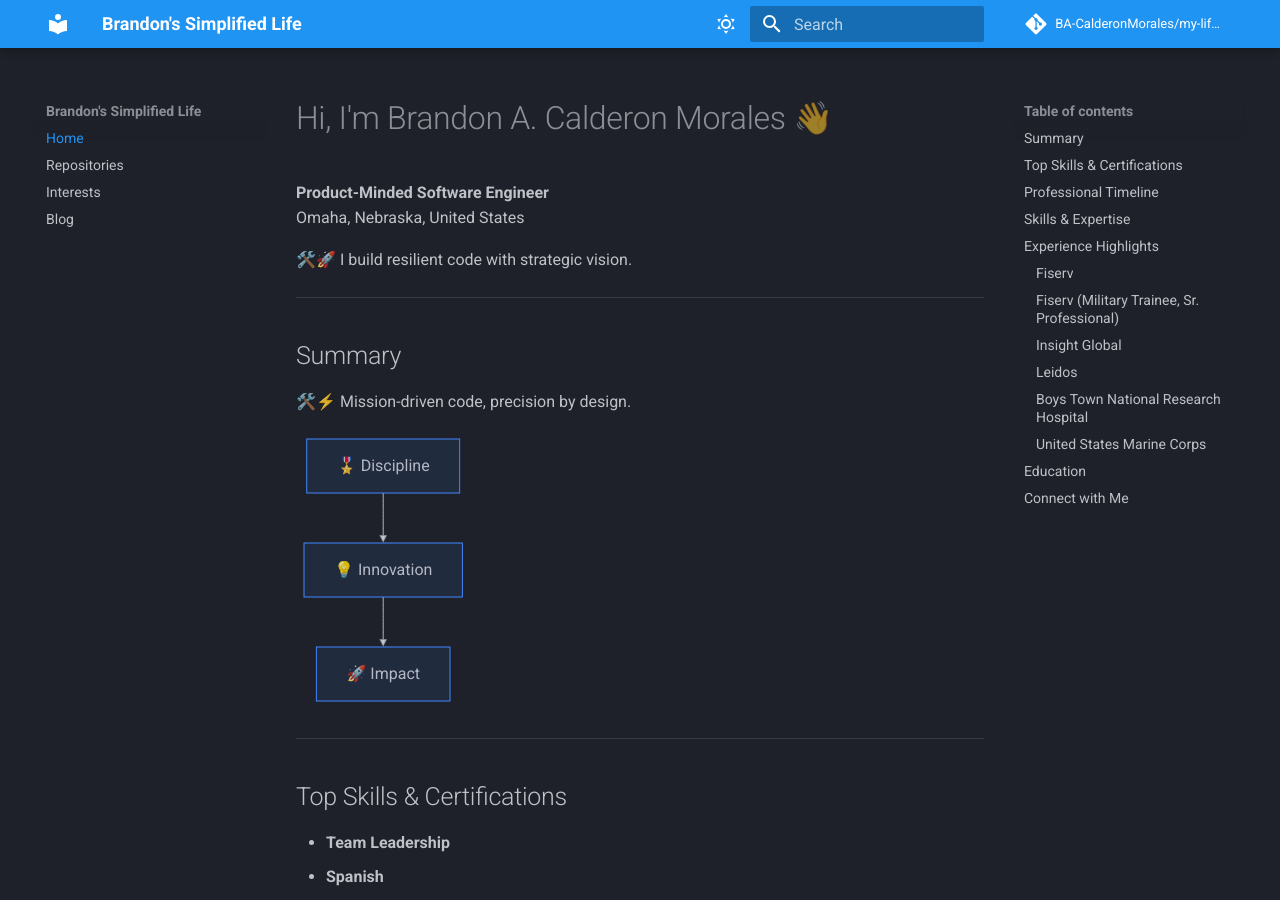
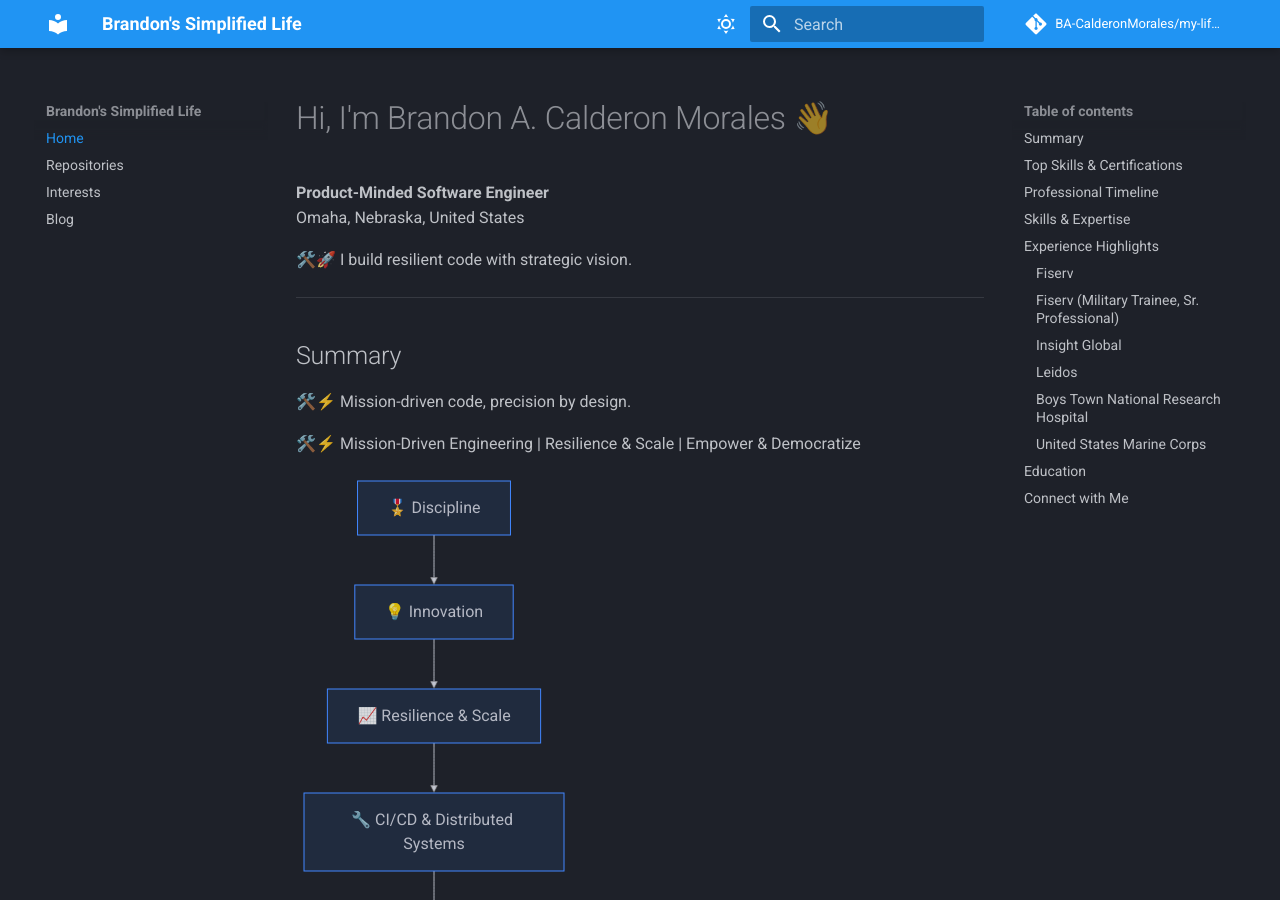
Before and after one commit to BrandenStudentDev/my-life-as-a-dev, an MkDocs documentation site: the page built from docs/index.md, in a window 1280 px wide and 900 px high. Built offline with MkDocs 1.6.1 and Material for MkDocs 9.7.7, drawn with Linux system fonts in a browser that asks for light colours; comment, search, counter and statistics services are not loaded.

Commit message:
added more emoji nodes

````diff
--- a/docs/index.md
+++ b/docs/index.md
@@ -11,10 +11,16 @@
 
 🛠️⚡ Mission-driven code, precision by design.
 
+🛠️⚡ Mission-Driven Engineering | Resilience & Scale | Empower & Democratize
+
 ```mermaid
-   flowchart TB
-     P["🎖️ Discipline"] --> I["💡 Innovation"]
-     I --> M["🚀 Impact"]
+flowchart TB
+  A["🎖️ Discipline"] --> B["💡 Innovation"]
+  B --> C["📈 Resilience & Scale"]
+  C --> D["🔧 CI/CD & Distributed Systems"]
+  D --> E["🚀 Scalable Solutions"]
+  E --> F["🤝 Empower Developers"]
+  F --> G["🌍 Democratize Dev Environments"]
 ```
 
 ----
````
